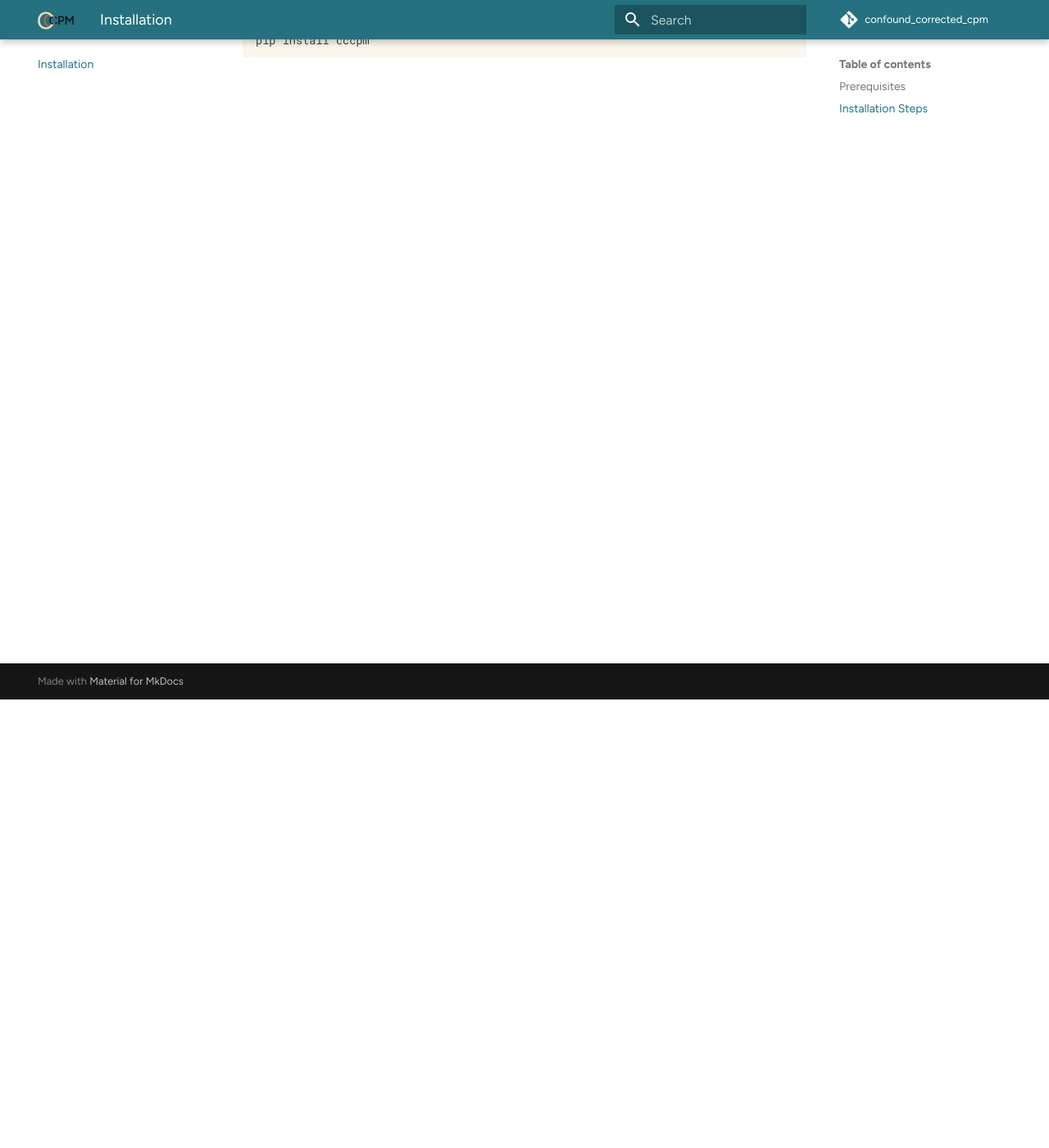
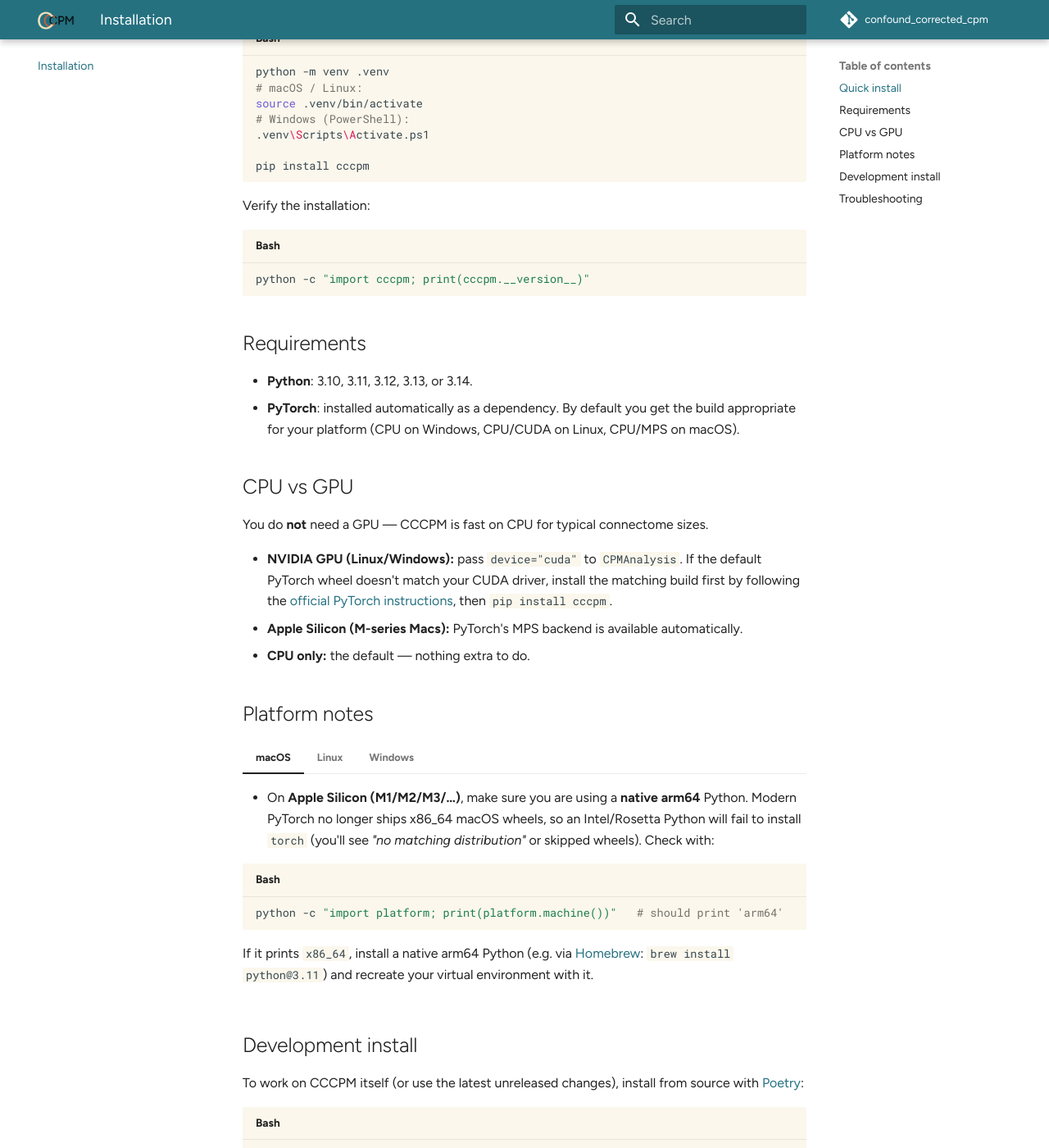
Before and after one commit to wwu-mmll/confound_corrected_cpm, an MkDocs documentation site: the page built from documentation/docs/installation.md, in a window 1280 px wide and 1400 px high, scrolled down 547 px. Shown: the whole window at 82% size. Built offline with MkDocs 1.6.1 and Material for MkDocs 9.7.7, drawn with Linux system fonts in a browser that asks for light colours; comment, search, counter and statistics services are not loaded; some of the changed text lies outside the part shown.

Commit message:
Rewrite installation guide with cross-platform instructions
- documentation/docs/installation.md: venv/conda quick start, per-OS tabs
  (macOS arm64/Rosetta torch-wheel caveat, Linux CUDA wheel size, Windows
  notes), CPU vs GPU/CUDA/MPS guidance, Poetry dev install, and a
  troubleshooting section covering the missing-torch / Rosetta failure
- Enable pymdownx.tabbed for content tabs; mkdocs build --strict passes

Co-Authored-By: Claude Opus 4.8 <noreply@anthropic.com>

````diff
--- a/documentation/docs/installation.md
+++ b/documentation/docs/installation.md
@@ -1,15 +1,109 @@
 # Installation Guide
 
-Follow these steps to install the CCCPM Python package via pip.
+CCCPM runs on **macOS, Linux, and Windows** with **Python 3.10–3.14**. It uses
+[PyTorch](https://pytorch.org/) for computation and works on CPU out of the box;
+GPU (CUDA) and Apple Silicon (MPS) acceleration are used automatically when available.
 
-## Prerequisites
-
-- tested with Python 3.10 or later
-- `pip` (Python's package manager)
-
-## Installation Steps
-CCCPM is available on PyPI. To install, run these commands in your terminal:
+## Quick install
 
 ```bash
 pip install cccpm
 ```
+
+We strongly recommend installing into a clean virtual environment:
+
+=== "venv (any OS)"
+
+    ```bash
+    python -m venv .venv
+    # macOS / Linux:
+    source .venv/bin/activate
+    # Windows (PowerShell):
+    .venv\Scripts\Activate.ps1
+
+    pip install cccpm
+    ```
+
+=== "conda"
+
+    ```bash
+    conda create -n cccpm python=3.11
+    conda activate cccpm
+    pip install cccpm
+    ```
+
+Verify the installation:
+
+```bash
+python -c "import cccpm; print(cccpm.__version__)"
+```
+
+## Requirements
+
+- **Python**: 3.10, 3.11, 3.12, 3.13, or 3.14.
+- **PyTorch**: installed automatically as a dependency. By default you get the build
+  appropriate for your platform (CPU on Windows, CPU/CUDA on Linux, CPU/MPS on macOS).
+
+## CPU vs GPU
+
+You do **not** need a GPU — CCCPM is fast on CPU for typical connectome sizes.
+
+- **NVIDIA GPU (Linux/Windows):** pass `device="cuda"` to `CPMAnalysis`. If the default
+  PyTorch wheel doesn't match your CUDA driver, install the matching build first by
+  following the [official PyTorch instructions](https://pytorch.org/get-started/locally/),
+  then `pip install cccpm`.
+- **Apple Silicon (M-series Macs):** PyTorch's MPS backend is available automatically.
+- **CPU only:** the default — nothing extra to do.
+
+## Platform notes
+
+=== "macOS"
+
+    - On **Apple Silicon (M1/M2/M3/…)**, make sure you are using a **native arm64**
+      Python. Modern PyTorch no longer ships x86_64 macOS wheels, so an Intel/Rosetta
+      Python will fail to install `torch` (you'll see *"no matching distribution"* or
+      skipped wheels). Check with:
+
+      ```bash
+      python -c "import platform; print(platform.machine())"   # should print 'arm64'
+      ```
+
+      If it prints `x86_64`, install a native arm64 Python (e.g. via
+      [Homebrew](https://brew.sh): `brew install python@3.11`) and recreate your
+      virtual environment with it.
+
+=== "Linux"
+
+    - The default `torch` wheel includes CUDA support and is large. For a smaller,
+      CPU-only install, follow the PyTorch CPU instructions before installing CCCPM.
+
+=== "Windows"
+
+    - Use a recent 64-bit Python from [python.org](https://www.python.org/) or the
+      Microsoft Store. Installing into a virtual environment (above) avoids most
+      permission and PATH issues.
+
+## Development install
+
+To work on CCCPM itself (or use the latest unreleased changes), install from source
+with [Poetry](https://python-poetry.org/):
+
+```bash
+git clone https://github.com/wwu-mmll/confound_corrected_cpm.git
+cd confound_corrected_cpm
+poetry install            # add --with docs to build the documentation
+poetry run pytest         # run the test suite
+```
+
+## Troubleshooting
+
+- **`ModuleNotFoundError: No module named 'torch'` after install** — your environment
+  couldn't install PyTorch (most often the Apple Silicon / Rosetta issue above, or an
+  unsupported Python version). Confirm `python --version` is 3.10–3.14 and, on macOS,
+  that `platform.machine()` is `arm64`.
+- **`pip install cccpm` resolves very slowly or fails on dependency versions** — make
+  sure `pip` is up to date (`python -m pip install --upgrade pip`) and that you are on
+  a supported Python version.
+- **CUDA out of memory / wrong CUDA version** — install the matching PyTorch build from
+  the [official instructions](https://pytorch.org/get-started/locally/) first, then
+  install CCCPM.
--- a/mkdocs.yml
+++ b/mkdocs.yml
@@ -34,6 +34,8 @@ markdown_extensions:
   - pymdownx.snippets:
       base_path: ["."]
   - pymdownx.superfences
+  - pymdownx.tabbed:
+      alternate_style: true
   - codehilite
   - admonition
   - pymdownx.details
````
Also changed, not shown: RELEASE_PLAN.md (+4 -2 lines).
